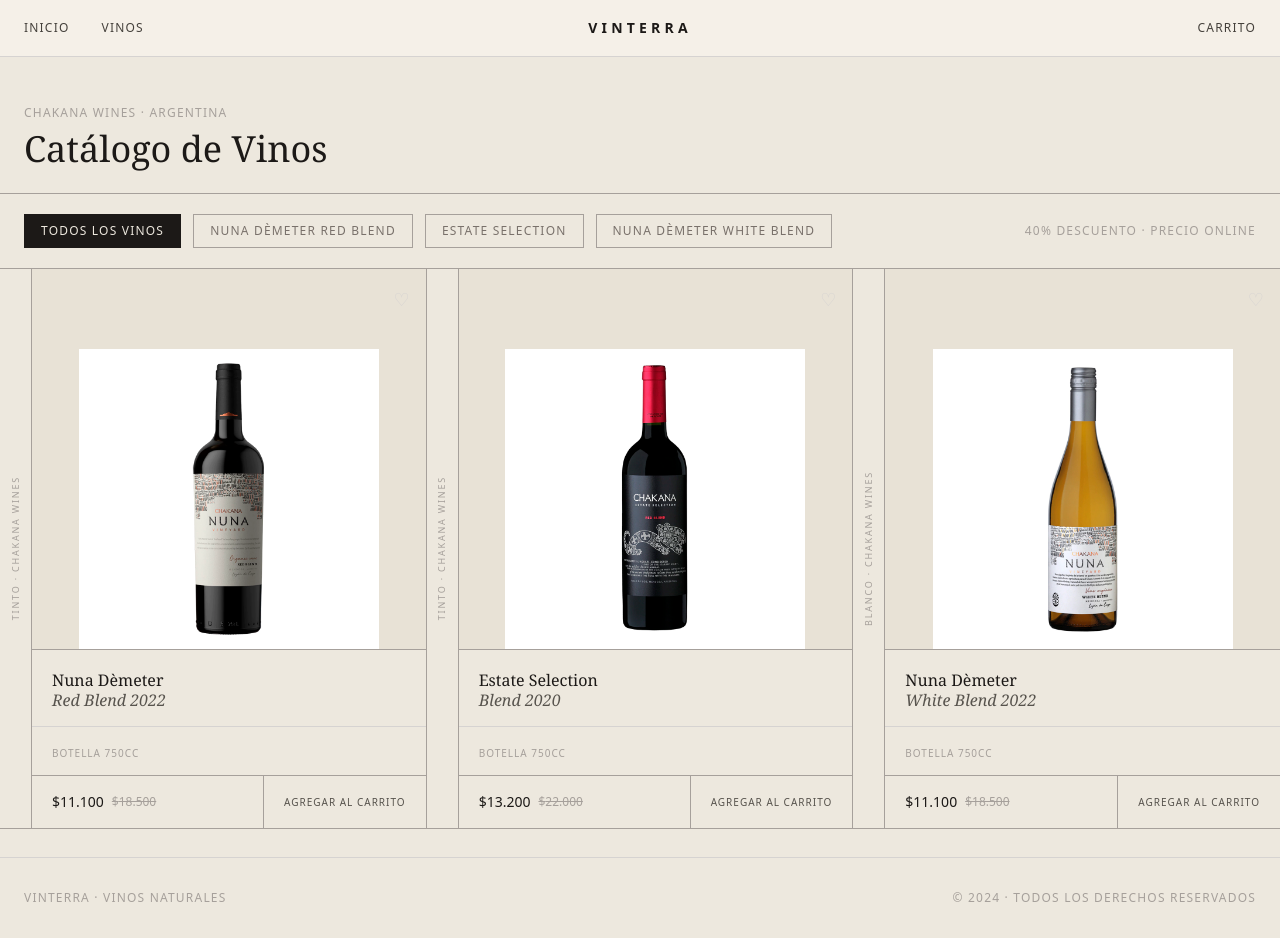
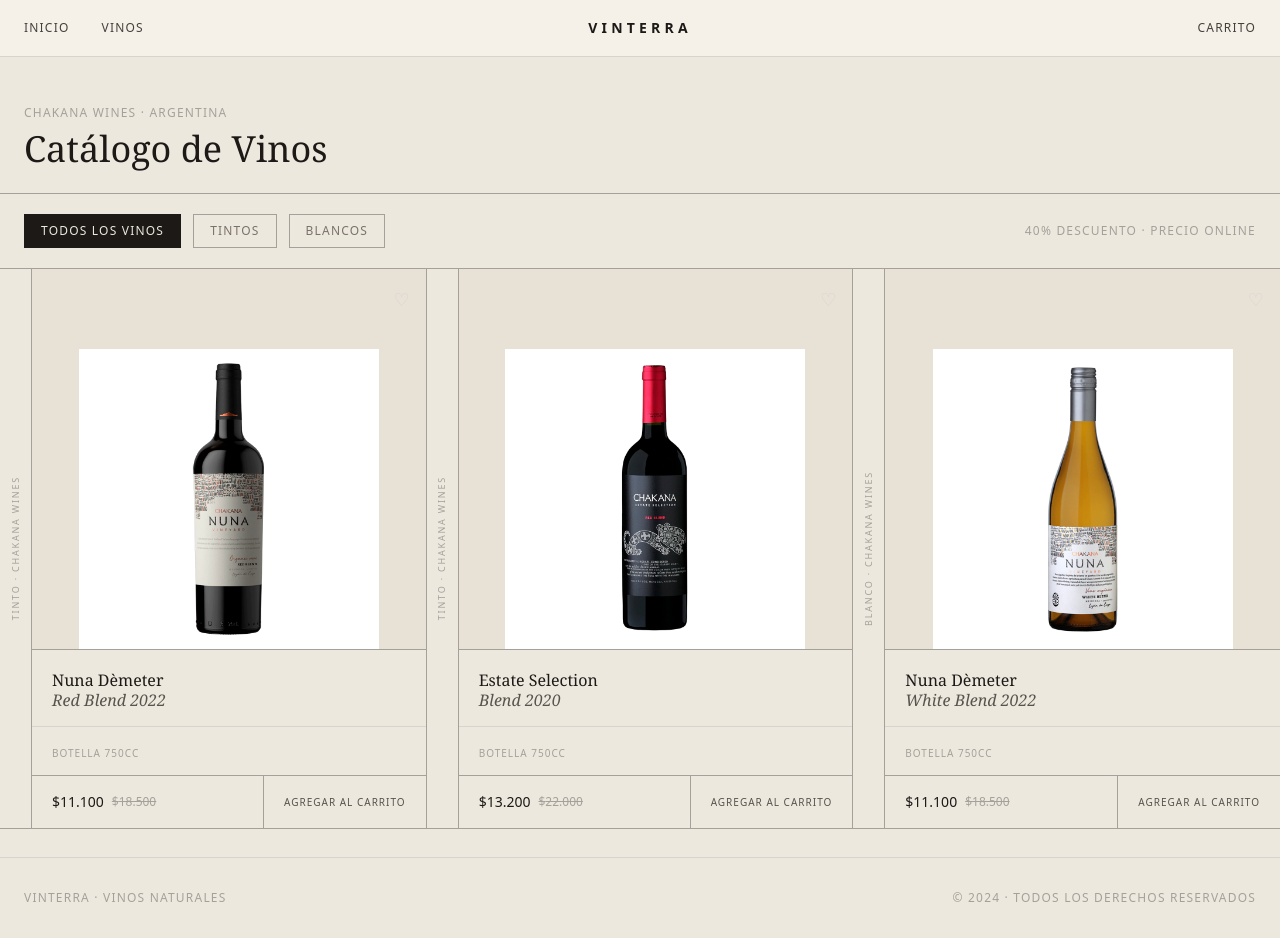
Before and after one commit to juansoldati01-cmd/vinterra, a Next.js app: page /vinos in a window 1280 px wide. Built offline with nearby package versions, Linux system fonts and the light colour scheme.

Commit message:
fix: filter tabs by Tintos/Blancos category

```diff
--- a/src/app/(store)/vinos/page.tsx
+++ b/src/app/(store)/vinos/page.tsx
@@ -41,9 +41,8 @@
 
 const FILTROS = [
   { label: "Todos los vinos", value: "todos" },
-  { label: "Nuna Dèmeter Red Blend", value: "nuna-red-blend" },
-  { label: "Estate Selection", value: "estate-selection" },
-  { label: "Nuna Dèmeter White Blend", value: "nuna-white-blend" },
+  { label: "Tintos", value: "Tinto" },
+  { label: "Blancos", value: "Blanco" },
 ];
 
 function descuento(precio: number) {
@@ -55,7 +54,7 @@
 
   const vinosFiltrados = filtro === "todos"
     ? VINOS
-    : VINOS.filter((v) => v.id === filtro);
+    : VINOS.filter((v) => v.categoria === filtro);
 
   return (
     <div className="min-h-screen bg-[#ede8de]">
```
